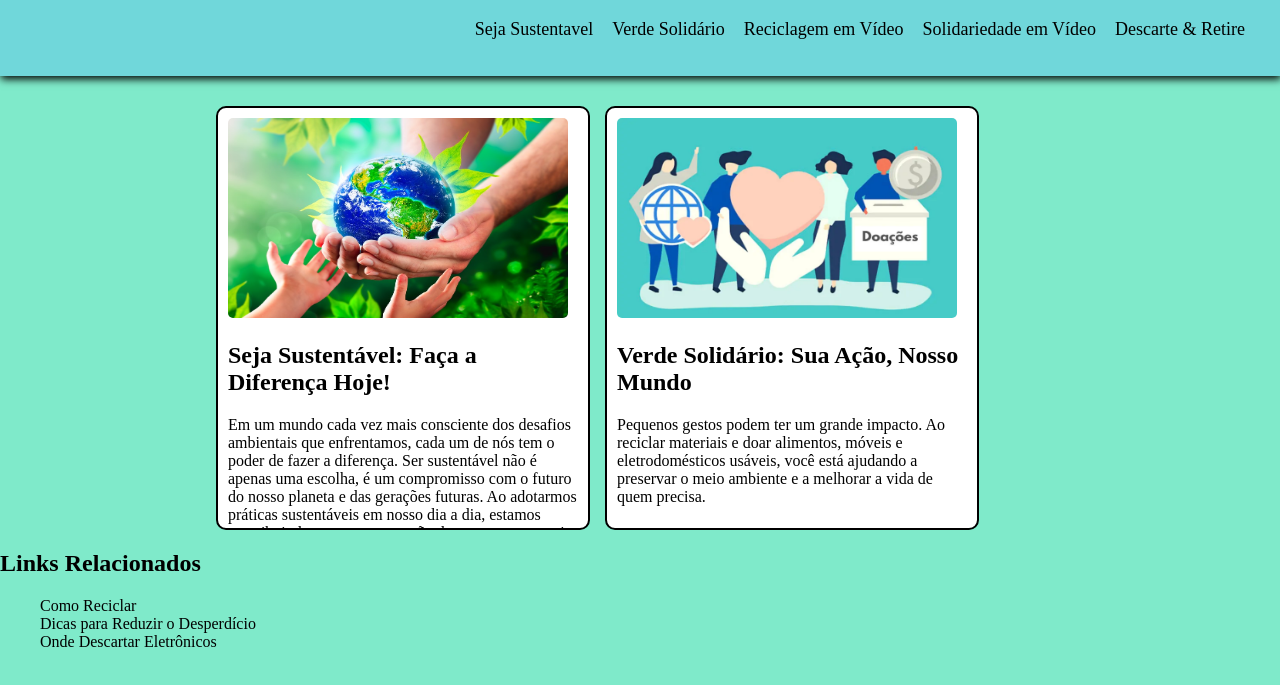
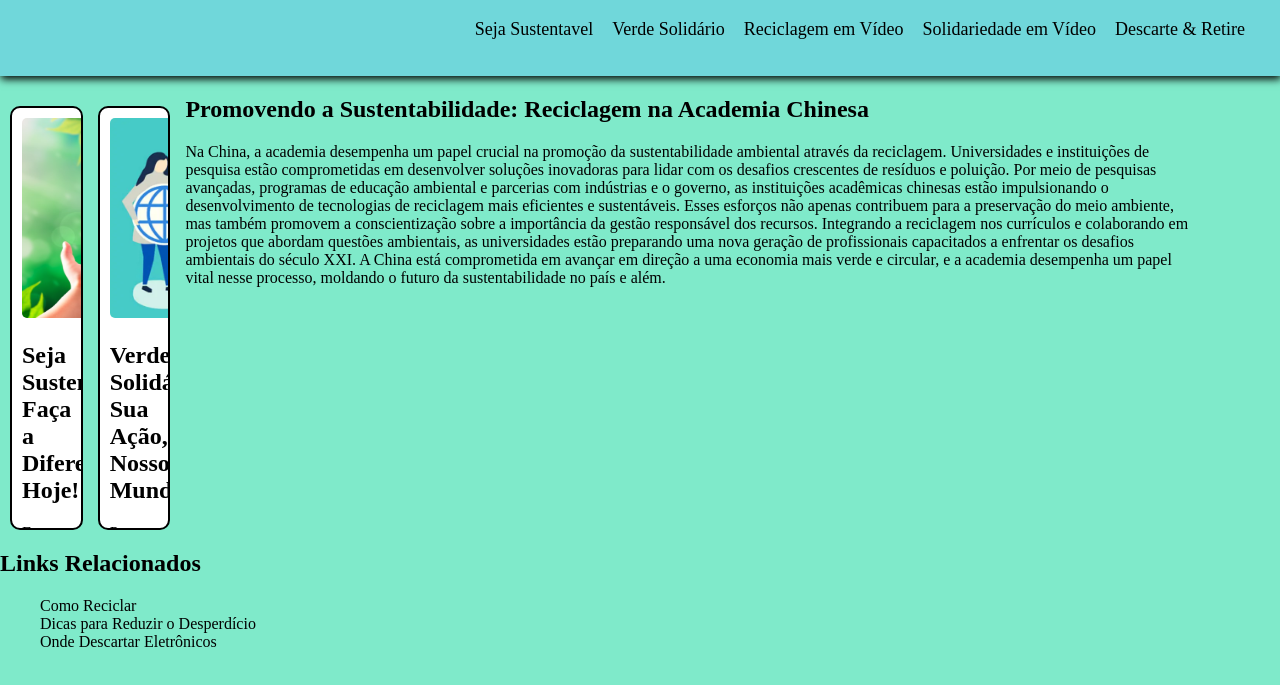
Before and after one commit to Romario-diogo/Atividade-Extensionista, a plain HTML site: page Site/VerdeTechRecycle/index.html in a window 1280 px wide. Shown: the part 81-766 px from the top of the page. Drawn offline with Linux system fonts and the light colour scheme.

Commit message:
Academia com reciclagem

```diff
--- a/Site/VerdeTechRecycle/index.html
+++ b/Site/VerdeTechRecycle/index.html
@@ -61,7 +61,23 @@
                 Cada gesto conta. Ao participar do Verde Solidário, você está contribuindo para um mundo mais justo e sustentável. Junte-se a nós e faça a diferença!
             </p>
         </div>
+        <div>
+            <h2>Promovendo a Sustentabilidade: Reciclagem na Academia Chinesa</h2>
+            <p>Na China, a academia desempenha um papel crucial na promoção da sustentabilidade ambiental através da reciclagem. Universidades e instituições de pesquisa estão comprometidas em desenvolver soluções inovadoras para lidar com os desafios crescentes de resíduos e poluição.
 
+                Por meio de pesquisas avançadas, programas de educação ambiental e parcerias com indústrias e o governo, as instituições acadêmicas chinesas estão impulsionando o desenvolvimento de tecnologias de reciclagem mais eficientes e sustentáveis. Esses esforços não apenas contribuem para a preservação do meio ambiente, mas também promovem a conscientização sobre a importância da gestão responsável dos recursos.
+
+                Integrando a reciclagem nos currículos e colaborando em projetos que abordam questões ambientais, as universidades estão preparando uma nova geração de profissionais capacitados a enfrentar os desafios ambientais do século XXI.
+
+                A China está comprometida em avançar em direção a uma economia mais verde e circular, e a academia desempenha um papel vital nesse processo, moldando o futuro da sustentabilidade no país e além.
+
+
+
+
+
+
+                </p>
+        </div>
         </main>
         <aside>
             <h2>Links Relacionados</h2>
```
